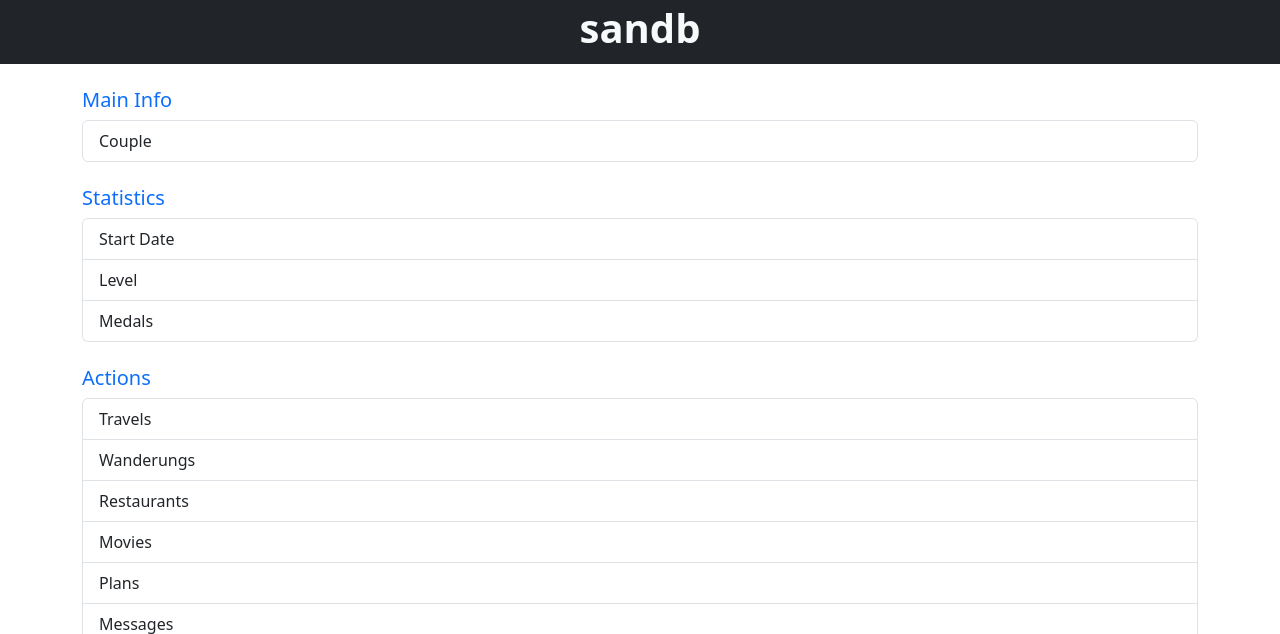
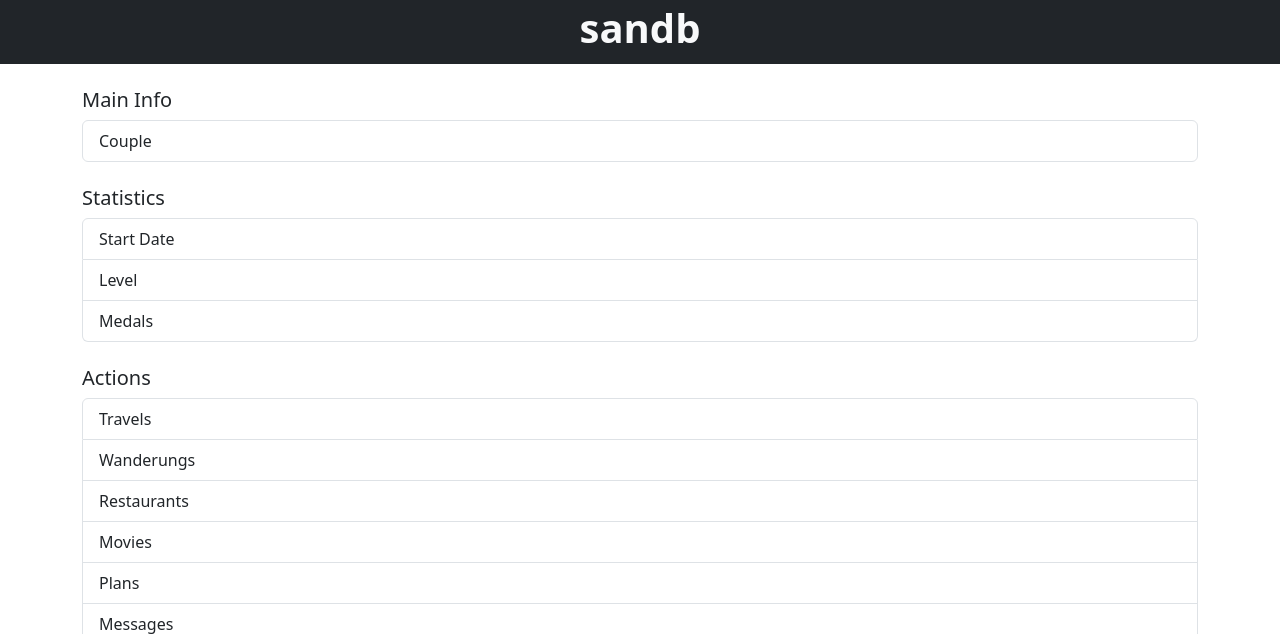
Before and after one commit to blankhall98/sandb, a Flask app: page / in a window 1280 px wide. Shown: the top 634 px of the page. Run offline with Flask 2, Linux system fonts and the light colour scheme.

Commit message:
initial tree

```diff
--- a/templates/index.html
+++ b/templates/index.html
@@ -4,7 +4,7 @@
 
 <br>
 <div class="container">
-    <h5 class="text-primary">Main Info</h5>
+    <h5 class="text-dark">Main Info</h5>
     <ul class="list-group">
         <li class="list-group-item">Couple</li>
     </ul>
@@ -12,7 +12,7 @@
 
 <br>
 <div class="container">
-    <h5 class="text-primary">Statistics</h5>
+    <h5 class="text-dark">Statistics</h5>
     <ul class="list-group">
         <li class="list-group-item">Start Date</li>
         <li class="list-group-item">Level</li>
@@ -21,7 +21,7 @@
 </div>
 <br>
 <div class="container">
-    <h5 class="text-primary">Actions</h5>
+    <h5 class="text-dark">Actions</h5>
     <ul class="list-group">
         <li class="list-group-item">Travels</li>
         <li class="list-group-item">Wanderungs</li>
```
